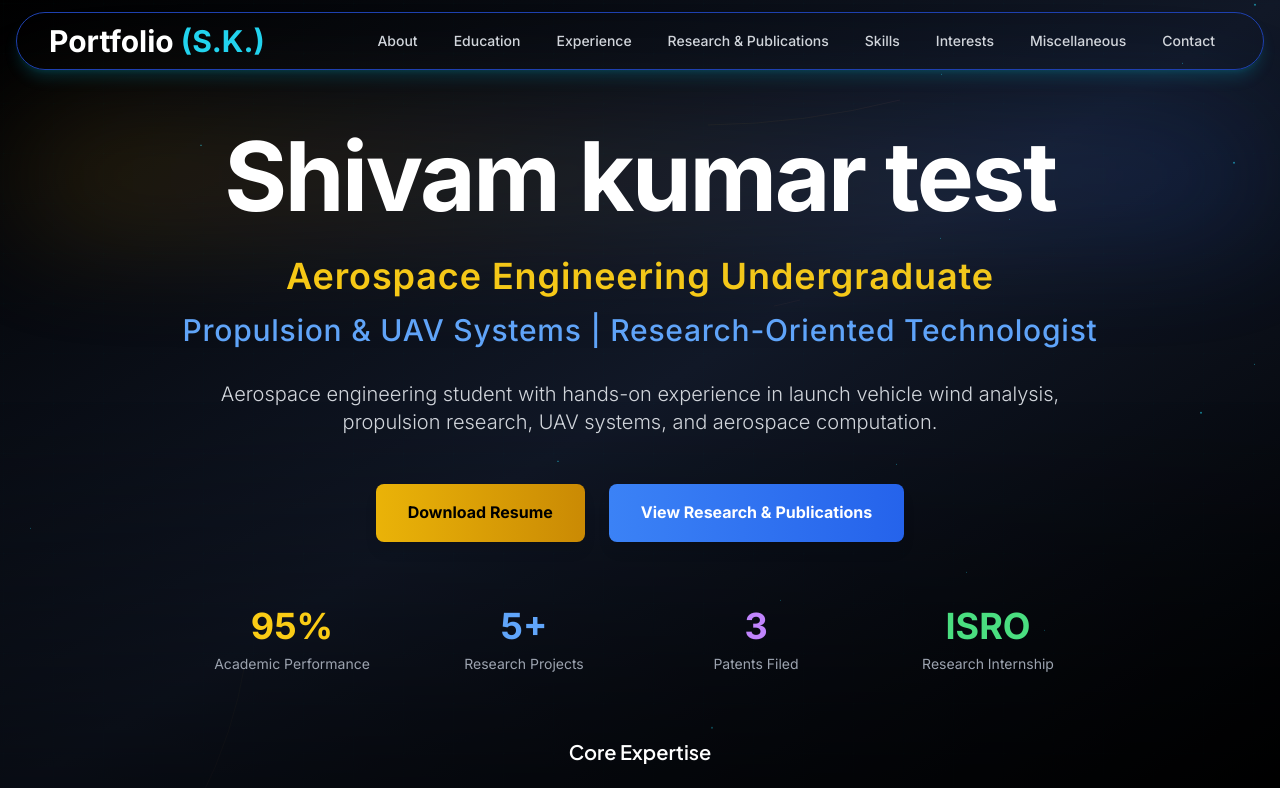
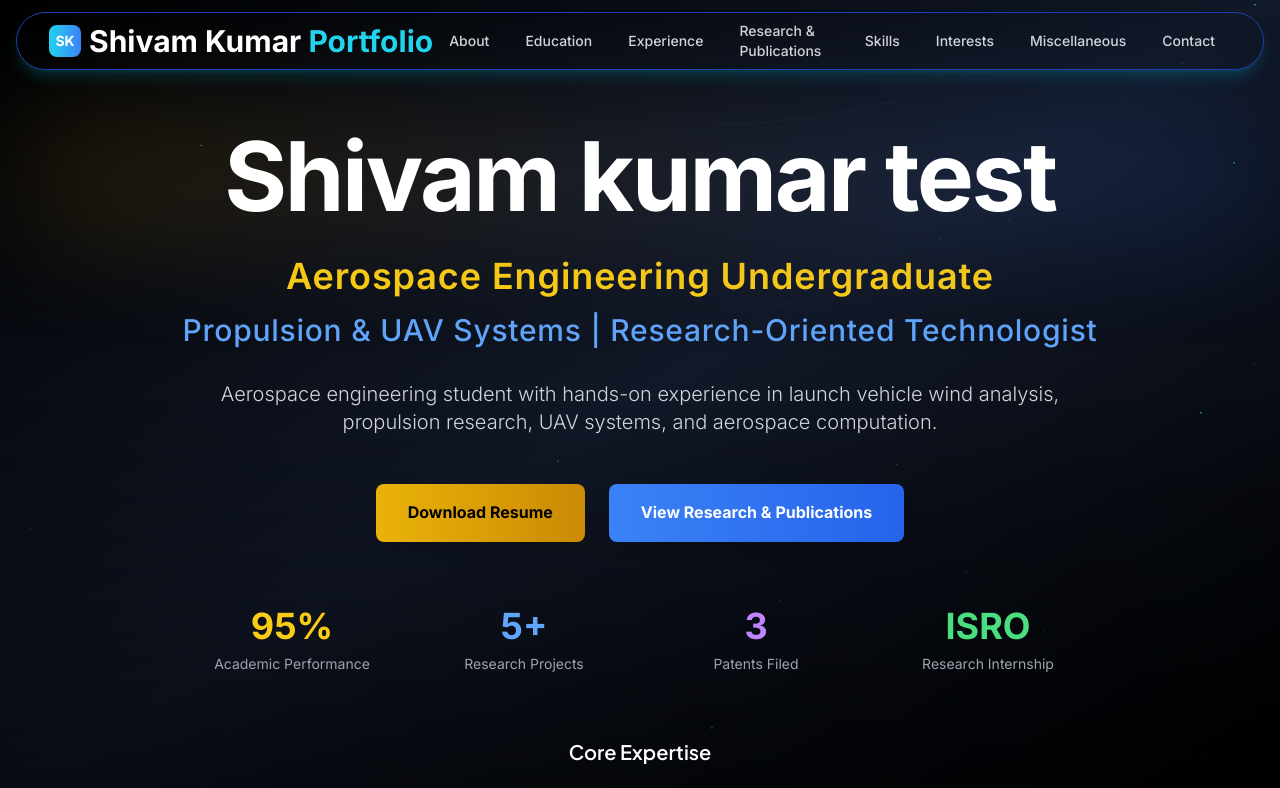
Before and after one commit to shivruti5658-afk/selfport, a React (Vite) app in the folder premium-portfolio/: page / in a window 1280 px wide. Shown: the top 788 px of the page. Built offline with nearby package versions, Linux system fonts and the light colour scheme.

Commit message:
Update website logo and name branding

```diff
--- a/premium-portfolio/index.html
+++ b/premium-portfolio/index.html
@@ -2,12 +2,12 @@
 <html lang="en">
   <head>
     <meta charset="UTF-8" />
-    <link rel="icon" type="image/svg+xml" href="/vite.svg" />
+    <link rel="icon" type="image/svg+xml" href="/src/assets/react.svg" />
     <meta name="viewport" content="width=device-width, initial-scale=1.0" />
     <link rel="preconnect" href="https://fonts.googleapis.com">
     <link rel="preconnect" href="https://fonts.gstatic.com" crossorigin>
     <link href="https://fonts.googleapis.com/css2?family=IBM+Plex+Sans:wght@400;500;600;700&family=Inter:wght@400;500;600;700&family=JetBrains+Mono:wght@400;500;600;700&family=Space+Grotesk:wght@400;500;600;700&display=swap" rel="stylesheet">
-    <title>Vite + React + TS</title>
+    <title>Shivam Kumar - Portfolio</title>
   </head>
   <body>
     <div id="root"></div>
--- a/premium-portfolio/src/components/ui/Navbar.tsx
+++ b/premium-portfolio/src/components/ui/Navbar.tsx
@@ -63,8 +63,11 @@ const Navbar = () => {
                 className="group flex items-center space-x-2"
                 {...hoverVariants}
               >
+                <div className="w-8 h-8 bg-gradient-to-r from-cyan-400 to-blue-500 rounded-lg flex items-center justify-center">
+                  <span className="text-white font-bold text-sm">SK</span>
+                </div>
                 <span className="text-white font-bold text-xl sm:text-2xl lg:text-3xl">
-                  Portfolio <span className="text-cyan-400">(S.K.)</span>
+                  Shivam Kumar <span className="text-cyan-400">Portfolio</span>
                 </span>
               </NavLink>
             </motion.div>
```
